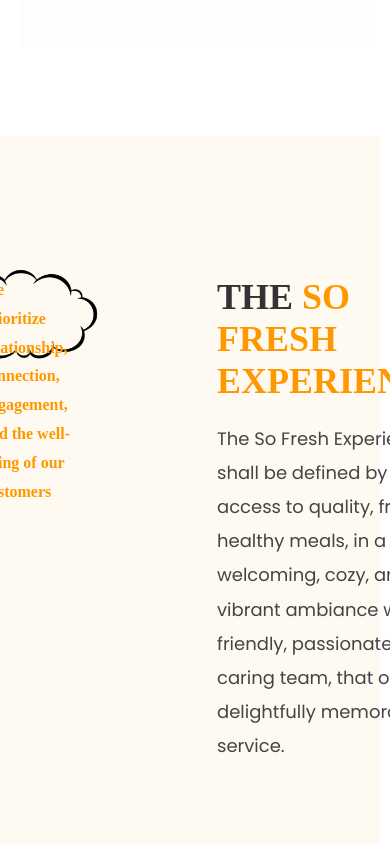
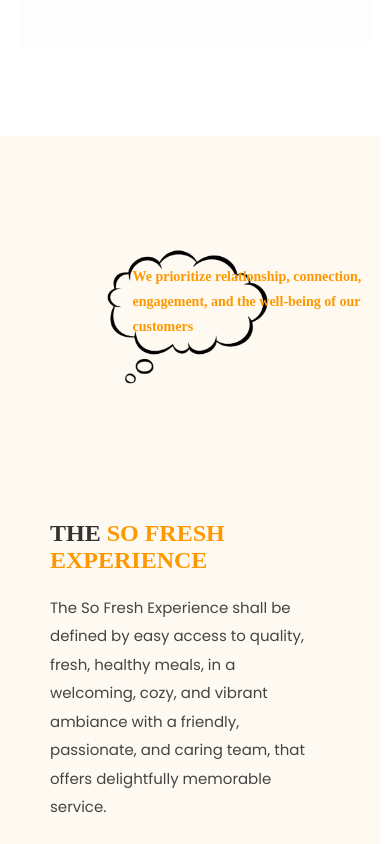
Before and after one commit to Assumpta-Chinonso1/sofresh-food-website, a React (Vite) app: page /TheStory in a window 390 px wide. Shown: the part 2780-3624 px from the top of the page. Built offline with nearby package versions, Linux system fonts and the light colour scheme.

Commit message:
new commit

```diff
--- a/src/SofreshStory/TheStory.css
+++ b/src/SofreshStory/TheStory.css
@@ -407,3 +407,30 @@ background-color: rgba(250, 143, 13, 0.7);
     font-size: 14px;
   }
 }
+
+
+@media (max-width: 768px) {
+  .quest {
+    flex-direction: column;
+    align-items: center;
+    padding: 60px 20px;
+  }
+
+  .quest-story-img span {
+    font-size: 14px;
+    width: 80%;
+    top: 28%;
+  }
+
+  .quest-text {
+    margin-top: 20px;
+  }
+
+  .quest-text h1 {
+    font-size: 24px;
+  }
+
+  .quest-text p {
+    font-size: 15px;
+  }
+}
```
